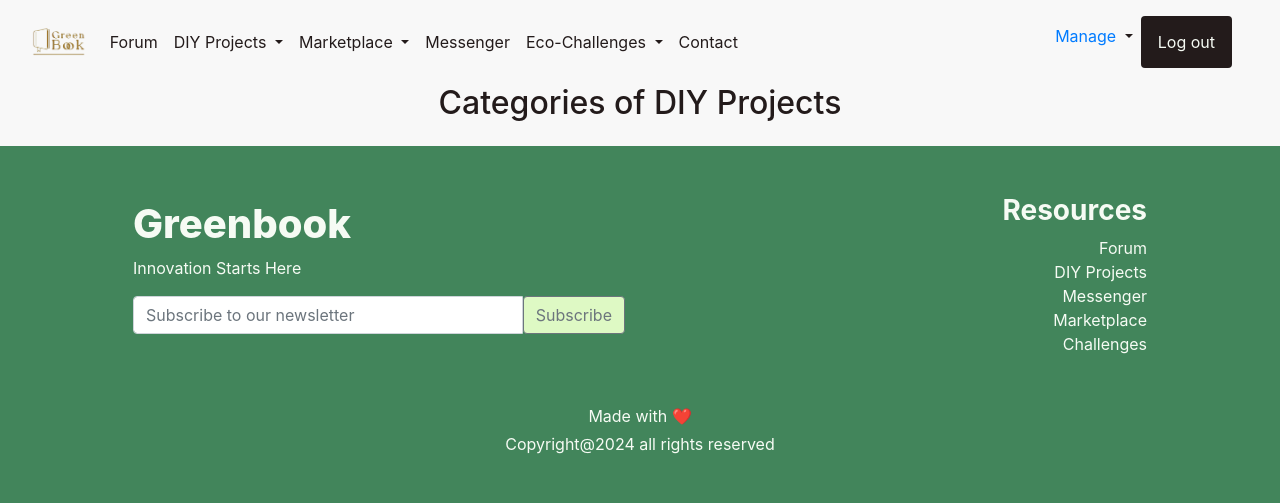
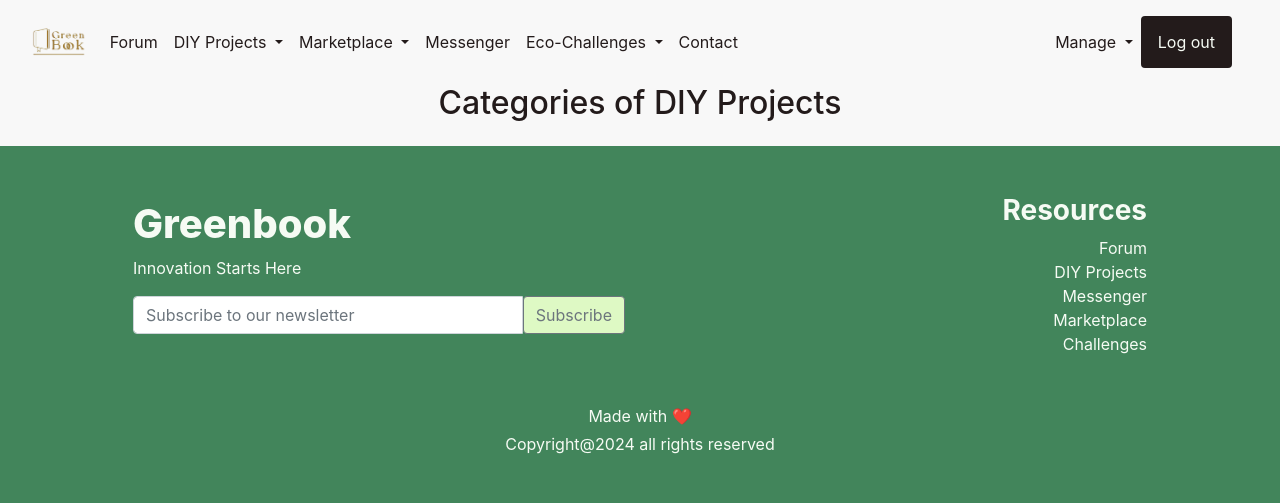
Before and after one commit to deonlobo/green_book_site, a Django app: page /diyprojects/categories in a window 1280 px wide. Shown: the top 503 px of the page. Run offline with Django 5.2, Linux system fonts and the light colour scheme; the visitor is signed in with stand-in values (Sample User, id 1); data that the repository does not hold is empty; parts of the project's set-up code (start-up, migrations or seed data) failed here and were passed over; some libraries are stand-ins or nearby versions.

Commit message:
minor css change

```diff
--- a/green_book_app/templates/green_book_app/navbar.html
+++ b/green_book_app/templates/green_book_app/navbar.html
@@ -72,9 +72,9 @@
 
     <ul class="navbar-nav mr-3">
       {% if user.is_authenticated %}
-      <li class="nav-item active dropdown">
+      <li class="nav-item active dropdown" style="display: flex; align-items: center;">
         <a class="nav-link dropdown-toggle" href="#" id="navbarDropdown" role="button" data-toggle="dropdown"
-          aria-haspopup="true" aria-expanded="false">
+          aria-haspopup="true" aria-expanded="false" style="color: #231B1B;" >
           Manage
         </a>
         <div class="dropdown-menu" aria-labelledby="navbarDropdown">
```
